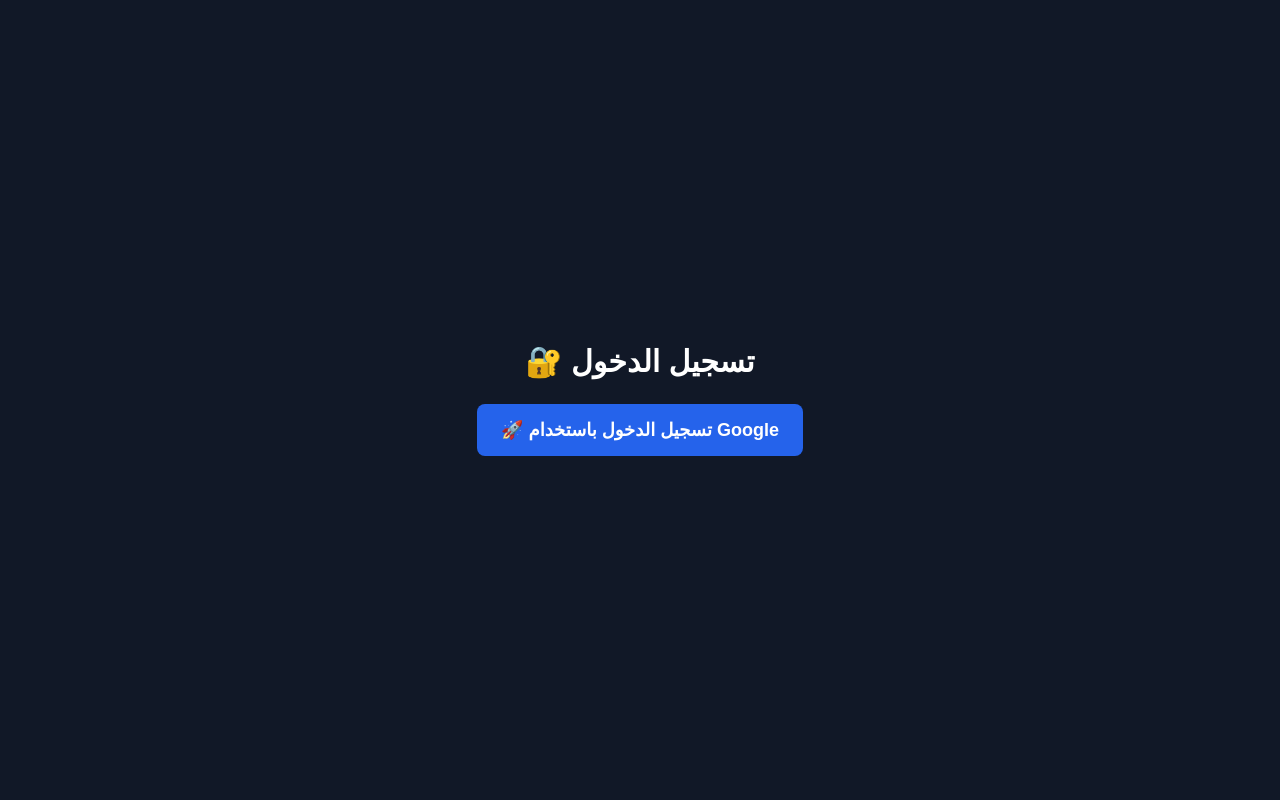
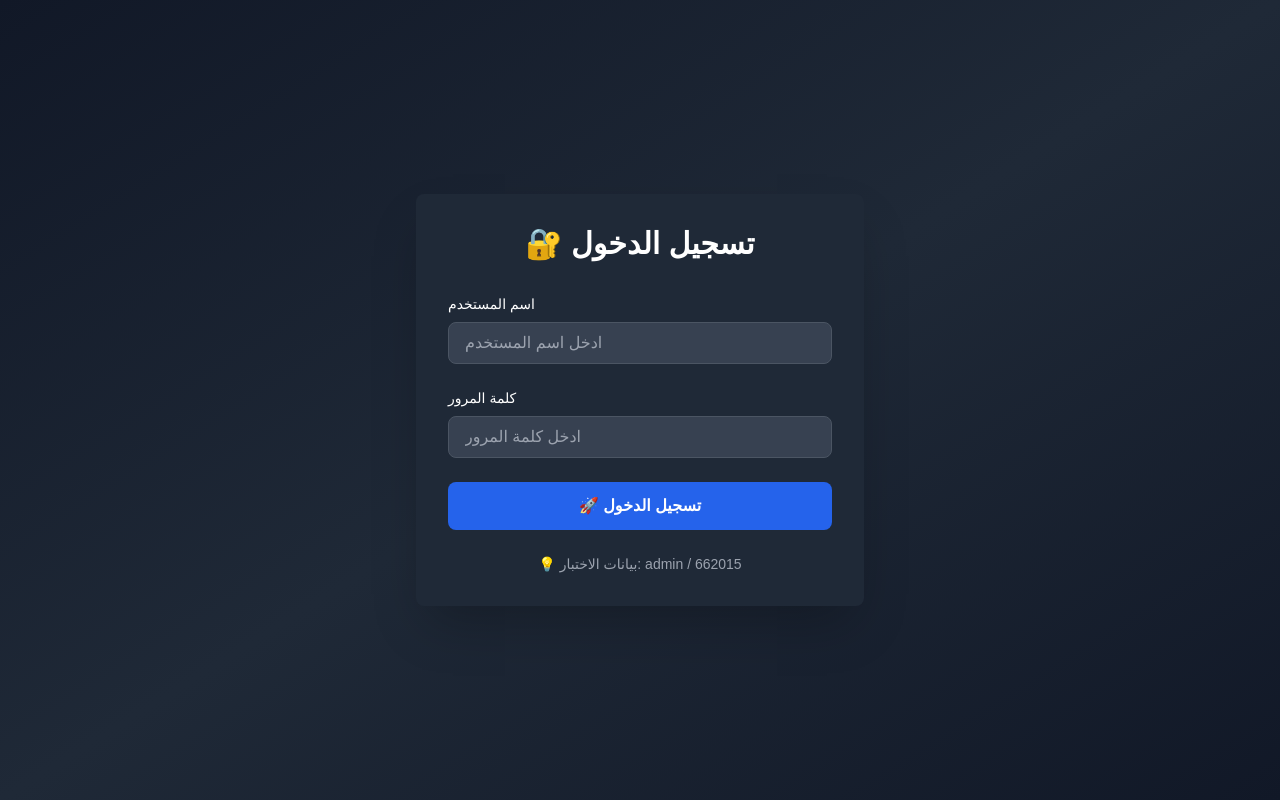
Before and after one commit to hsnshehata/Ghina, a Next.js app: page /login in a window 1280 px wide. Built offline with nearby package versions, Linux system fonts and the light colour scheme; no server answers.

Commit message:
Implement username/password login functionality
Added username and password fields for login functionality, replacing Google sign-in. Implemented local storage for user session management.

```diff
--- a/pages/login.js
+++ b/pages/login.js
@@ -1,37 +1,98 @@
-import { useEffect } from "react";
-import { auth, googleProvider } from "../lib/firebase";
-import { signInWithPopup, onAuthStateChanged } from "firebase/auth";
+import { useEffect, useState } from "react";
 import { useRouter } from "next/router";
 
 export default function Login() {
   const router = useRouter();
+  const [username, setUsername] = useState("");
+  const [password, setPassword] = useState("");
+  const [error, setError] = useState("");
+  const [isLoading, setIsLoading] = useState(false);
 
+  // Check if user is already logged in
   useEffect(() => {
-    const unsubscribe = onAuthStateChanged(auth, (user) => {
-      if (user) {
-        router.push("/"); // توجيه المستخدم إلى الصفحة الرئيسية بدلًا من الدردشة
-      }
-    });
-    return () => unsubscribe();
-  }, []);
+    const loggedInUser = localStorage.getItem("loggedInUser");
+    if (loggedInUser) {
+      router.push("/");
+    }
+  }, [router]);
 
-  const handleLogin = async () => {
-    try {
-      await signInWithPopup(auth, googleProvider);
-    } catch (error) {
-      console.error("❌ خطأ أثناء تسجيل الدخول:", error);
+  const handleLogin = async (e) => {
+    e.preventDefault();
+    setError("");
+    setIsLoading(true);
+
+    // Check credentials
+    if (username === "admin" && password === "662015") {
+      // Store user in localStorage
+      localStorage.setItem("loggedInUser", username);
+      router.push("/");
+    } else {
+      setError("❌ اسم المستخدم أو كلمة المرور غير صحيحة");
     }
+
+    setIsLoading(false);
   };
 
   return (
-    <div className="flex flex-col items-center justify-center min-h-screen bg-gray-900 text-white p-6">
-      <h1 className="text-3xl font-bold mb-6">🔐 تسجيل الدخول</h1>
-      <button
-        onClick={handleLogin}
-        className="bg-blue-600 text-white px-6 py-3 rounded-lg text-lg font-semibold hover:bg-blue-700 transition"
-      >
-        🚀 تسجيل الدخول باستخدام Google
-      </button>
+    <div className="flex items-center justify-center min-h-screen bg-gradient-to-br from-gray-900 via-gray-800 to-gray-900 text-white p-6">
+      <div className="bg-gray-800 rounded-lg shadow-2xl p-8 w-full max-w-md">
+        <h1 className="text-3xl font-bold mb-8 text-center">🔐 تسجيل الدخول</h1>
+
+        <form onSubmit={handleLogin} className="space-y-6">
+          {/* Username Input */}
+          <div>
+            <label htmlFor="username" className="block text-sm font-medium mb-2">
+              اسم المستخدم
+            </label>
+            <input
+              id="username"
+              type="text"
+              value={username}
+              onChange={(e) => setUsername(e.target.value)}
+              placeholder="ادخل اسم المستخدم"
+              className="w-full px-4 py-2 bg-gray-700 border border-gray-600 rounded-lg text-white placeholder-gray-400 focus:outline-none focus:ring-2 focus:ring-blue-500 focus:border-transparent"
+              disabled={isLoading}
+            />
+          </div>
+
+          {/* Password Input */}
+          <div>
+            <label htmlFor="password" className="block text-sm font-medium mb-2">
+              كلمة المرور
+            </label>
+            <input
+              id="password"
+              type="password"
+              value={password}
+              onChange={(e) => setPassword(e.target.value)}
+              placeholder="ادخل كلمة المرور"
+              className="w-full px-4 py-2 bg-gray-700 border border-gray-600 rounded-lg text-white placeholder-gray-400 focus:outline-none focus:ring-2 focus:ring-blue-500 focus:border-transparent"
+              disabled={isLoading}
+            />
+          </div>
+
+          {/* Error Message */}
+          {error && (
+            <div className="bg-red-500 bg-opacity-20 border border-red-500 rounded-lg p-3 text-red-300">
+              {error}
+            </div>
+          )}
+
+          {/* Login Button */}
+          <button
+            type="submit"
+            disabled={isLoading}
+            className="w-full bg-blue-600 hover:bg-blue-700 disabled:bg-gray-600 disabled:cursor-not-allowed text-white font-semibold py-3 rounded-lg transition duration-200"
+          >
+            {isLoading ? "جاري التسجيل..." : "🚀 تسجيل الدخول"}
+          </button>
+        </form>
+
+        {/* Footer Note */}
+        <p className="text-center text-gray-400 text-sm mt-6">
+          💡 بيانات الاختبار: admin / 662015
+        </p>
+      </div>
     </div>
   );
 }
```
